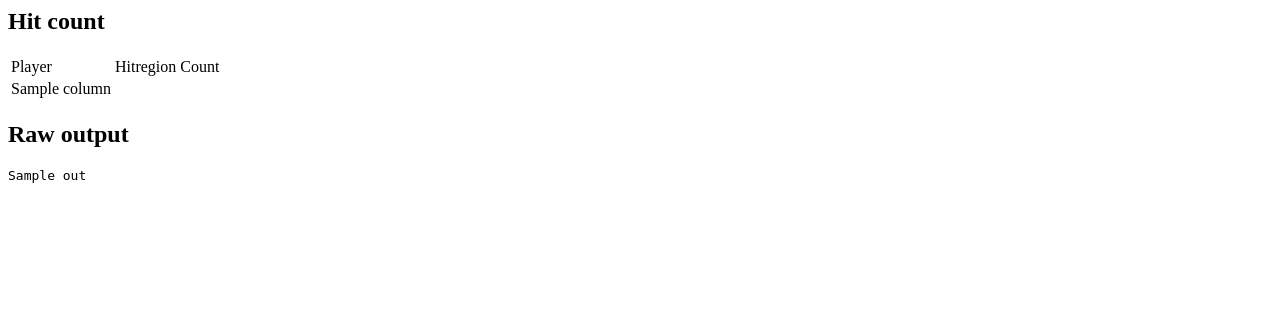
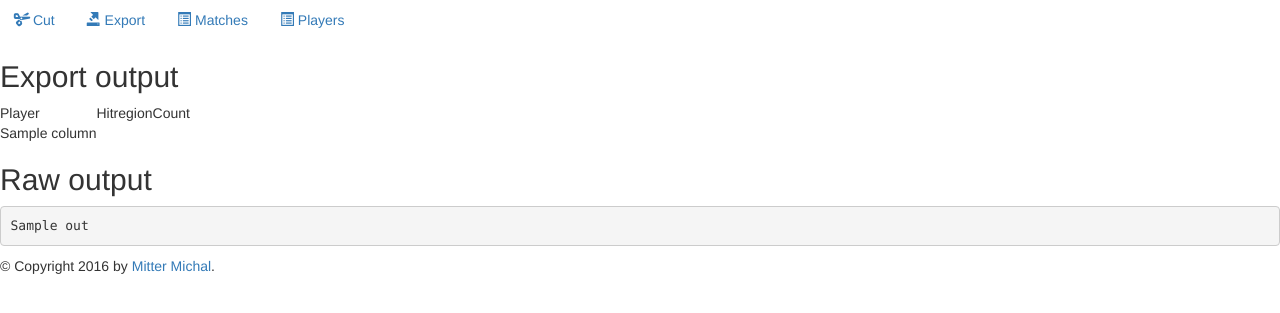
Before and after one commit to mittermichal/greatshot-web, a Flask app: template templates/export-out.html in a window 1280 px wide. Shown: the top 313 px of the page. Run offline with Flask 2, Linux system fonts and the light colour scheme; the template is opened without the code that fills it: most values are stand-ins (such as "Sample title", 1, 10 or a date in 2020); some libraries are stand-ins or nearby versions.

Commit message:
template layout, event exporter

```diff
--- a/templates/export-out.html
+++ b/templates/export-out.html
@@ -1,4 +1,8 @@
-<h2>Hit count</h2>
+{% extends "layout.html" %}
+{% block title %}Export output{% endblock %}
+
+{% block content %}
+<h2>Export output</h2>
 <table id="navigation">
 	<tr><td>Player</td><td>Hitregion</td><td>Count</td></tr>
 {% for row in hits %}
@@ -13,3 +17,4 @@
 <pre>
 {{ out }}
 </pre>
+{% endblock %}
--- /dev/null
+++ b/templates/layout.html
@@ -0,0 +1,28 @@
+<!DOCTYPE html>
+<html lang="en">
+<head>
+    {% block head %}
+    <link rel="stylesheet" href="https://maxcdn.bootstrapcdn.com/bootstrap/3.3.6/css/bootstrap.min.css" integrity="sha384-1q8mTJOASx8j1Au+a5WDVnPi2lkFfwwEAa8hDDdjZlpLegxhjVME1fgjWPGmkzs7" crossorigin="anonymous">
+    <script src="https://maxcdn.bootstrapcdn.com/bootstrap/3.3.6/js/bootstrap.min.js" integrity="sha384-0mSbJDEHialfmuBBQP6A4Qrprq5OVfW37PRR3j5ELqxss1yVqOtnepnHVP9aJ7xS" crossorigin="anonymous"></script>
+    {#<link rel="stylesheet" href="style.css" />#}
+    <title>{% block title %}{% endblock %}</title>
+    {% endblock %}
+</head>
+<body>
+    <nav>
+        <ul class="nav nav-pills">
+            <li><a href="/cut"><span class="glyphicon glyphicon-scissors"></span> Cut</a></li>
+            <li><a href="/export"><span class="glyphicon glyphicon-export"></span> Export</a></li>
+            <li><a href="/matches"><span class="glyphicon glyphicon glyphicon-list-alt"></span> Matches</a></li>
+            <li><a href="/players"><span class="glyphicon glyphicon glyphicon-list-alt"></span> Players</a></li>
+        </ul>
+    </div>
+    </nav>
+    <div id="content">{% block content %}{% endblock %}</div>
+    <div id="footer">
+        {% block footer %}
+        &copy; Copyright 2016 by <a href="https://github.com/mittermichal">Mitter Michal</a>.
+        {% endblock %}
+    </div>
+</body>
+</html>
--- a/web.py
+++ b/web.py
@@ -6,31 +6,42 @@ import gamestv
 import re
 import json
 from pydblite.sqlite import Database, Table
+import eventexport
 
 
 
 app = Flask(__name__)
 app.config.from_pyfile('config.cfg')
 
-#http://flask.pocoo.org/docs/0.11/patterns/fileuploads/
 
-def count_hits(lines):
-  players=set()
+# 131 - body or dead body(gibbing)
+# 130 - head
+# 0 - target has spawnshield
+# 132 teammate hit
+def count_hits(lines,player):
+  players=[]
   out=[]
   db = Database(":memory:")
   table = db.create('hits', ("player",'INTEGER'), ("region",'INTEGER'))
   table.create_index("player")
   table.create_index("region")
+  #exporter=eventexport.EventExport()
   for line in lines:
     j=json.loads(line)
+    #if 'szType' in j and j['szType']=='player':
+    #  players.append(j)
     if 'szType' in j and j['szType']=='bulletevent':
-      table.insert(int(j['bAttacker']),int(j['bRegion']))
+      table.insert(int(j['bAttacker']),j['bRegion'])
+      #if j['bAttacker']==int(player) and j['bRegion']!=130 and j['bRegion']!=131 and j['bRegion']!=0:
+        #filter(lambda p: p['bClientNum'] == j['bTarget'], players)
+        #exporter.add_event(j['dwTime'],'^2BULLETEVENT               ' +str(j['bRegion']) + '^7 ' + players[j['bTarget']]['szName'])
+  #exporter.export()
   table.cursor.execute('SELECT player,region,count(*) FROM hits group by player,region')
   ret = []
   result = db.cursor.fetchall()
   for row in result:
     ret.append(list(row))
-  print(ret)
+  #print(ret)
   return ret
   #[(0, 0, 14), (0, 130, 18), (0, 131, 177), (0, 132, 1), (1, 0, 5), (1, 130, 34),...
   return [{'num':2}]
@@ -40,6 +51,7 @@ def allowed_file(filename):
     return '.' in filename and \
            filename.rsplit('.', 1)[1] in set(['tv_84','dm_84'])
 
+#http://flask.pocoo.org/docs/0.11/patterns/fileuploads/
 def upload(request):
   if 'uselast' in request.form:
     print('uselast')
@@ -77,8 +89,17 @@ def export():
     if request.method == 'POST':
         upload(request)
         #subprocess.call([ app.config['PARSERPATH'], 'indexer', app.config['INDEXER']])
-        return render_template('export-out.html',out=open('download/out.json', 'r').read(),hits=count_hits(open('download/out.json', 'r').readlines()))
+        return render_template('export-out.html',out=open('download/out.json', 'r').read(),hits=count_hits(open('download/out.json', 'r').readlines(), request.form['clientnum']))
     return render_template('export.html')
+
+
+@app.route('/matches', methods=['GET', 'POST'])
+def matches():
+    return "soonish..."
+
+@app.route('/players', methods=['GET', 'POST'])
+def players():
+    return "soonish..."
 
 if __name__ == "__main__":
     app.run(port=5111,host='0.0.0.0')
```
Also changed, not shown: eventexport.py (added, +38 -0 lines), templates/cut.html (+5 -2 lines), templates/export.html (+15 -5 lines), 1 other file.
